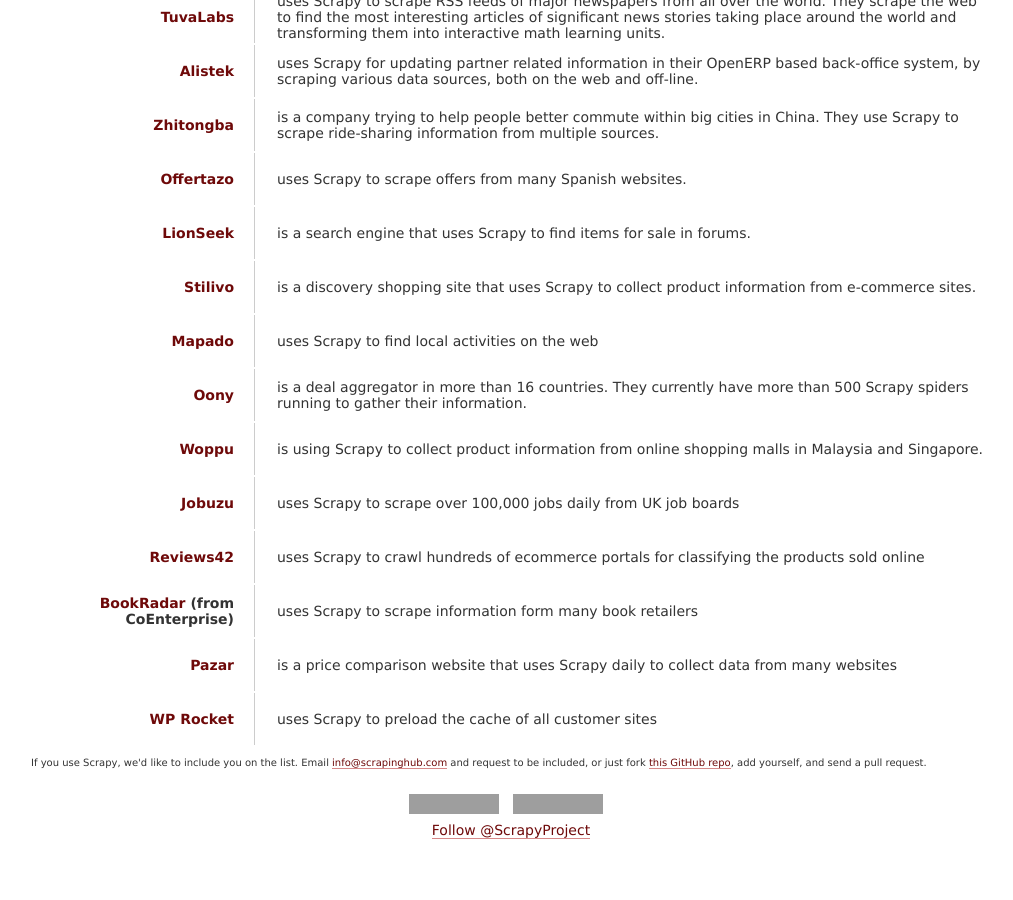
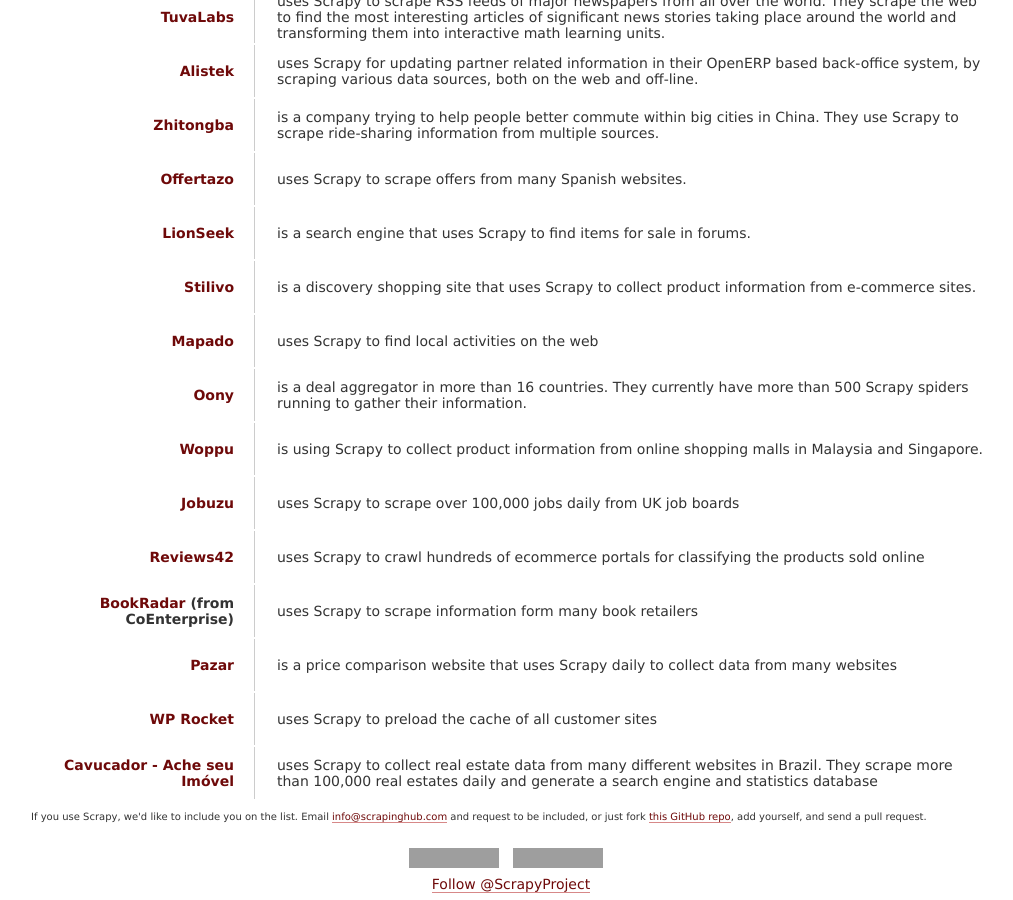
Before and after one commit to scrapy/scrapy.org, a Jekyll site: the page built from companies.html, in a window 1280 px wide and 900 px high, scrolled down 1621 px. Shown: the whole window, without its empty margins (129-1142 px from the left). Built offline with Jekyll 4.4.1, drawn with Linux system fonts in a browser that asks for light colours; Markdown is read by kramdown in place of the engine named in the settings; comment, search, counter and statistics services are not loaded; before the commit the page ends 2467 px from its top, so only the background shows below that; grey boxes are pictures that could not be loaded.

Commit message:
Update companies.html
Added cavucador.com.br as a Scrapy user.

```diff
--- a/companies.html
+++ b/companies.html
@@ -169,6 +169,10 @@
         <th><a href="http://wp-rocket.me/">WP Rocket</a></th>
         <td>uses Scrapy to preload the cache of all customer sites</td>
     </tr>
+    <tr>
+        <th><a href="http://www.cavucador.com.br/">Cavucador - Ache seu Imóvel</a></th>
+        <td>uses Scrapy to collect real estate data from many different websites in Brazil. They scrape more than 100,000 real estates daily and generate a search engine and statistics database</td>
+    </tr>
 </table>
 
 <p class="note">If you use Scrapy, we'd like to include you on the list. Email <a href="mailto:info@scrapinghub.com">info@scrapinghub.com</a> and request to be included, or just fork <a href="https://github.com/scrapy/scrapy.github.io">this GitHub repo</a>, add yourself, and send a pull request.</p>
```
